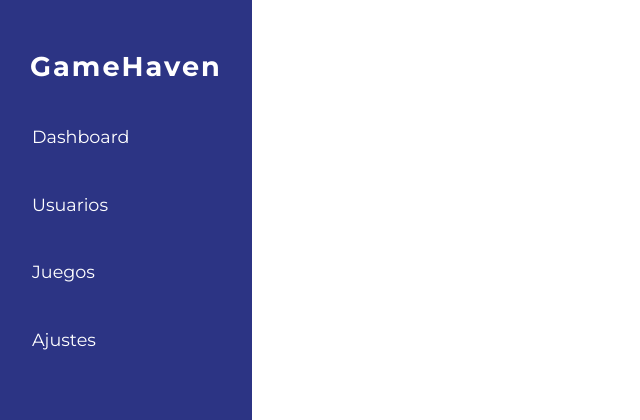
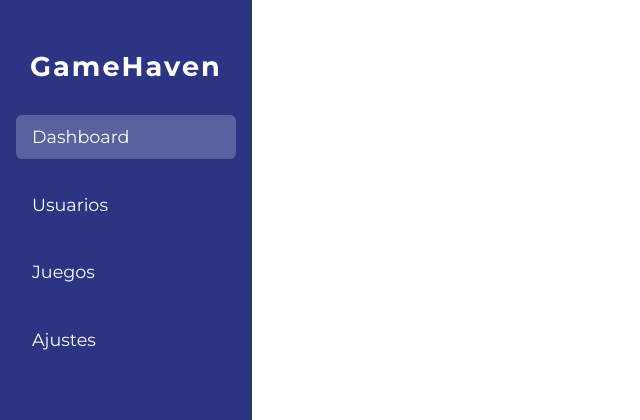
Before and after one commit to erreyesjoel/GameHaven, a Django app: page /dashboard in a window 1280 px wide. Shown: the top 420 px of the page, without its empty margins (0-640 px from the left). Run offline with Django 5.2, Linux system fonts and the light colour scheme; the visitor is signed in with stand-in values (Sample User, id 1).

Commit message:
active en el header, active en los links

```diff
--- a/backend/backend_django/backend/static/css/main.css
+++ b/backend/backend_django/backend/static/css/main.css
@@ -137,6 +137,12 @@ incluyendo el @import url de css */
   background: rgba(255, 255, 255, 0.12);
 }
 
+.nav-link.active {
+  background: rgba(255, 255, 255, 0.22);
+  color: #fff;
+  box-shadow: 0 2px 8px rgba(44, 52, 132, 0.1);
+}
+
 .usuario-acciones-container {
   margin-top: auto;
   width: 100%;
--- a/backend/backend_django/backend/templates/components/header/header.html
+++ b/backend/backend_django/backend/templates/components/header/header.html
@@ -4,8 +4,8 @@
 <header class="header-vertical">
     <h1>GameHaven</h1>
     <nav class="nav-vertical">
-        <a href="#" class="nav-link">Dashboard</a>
-        <a href="#" class="nav-link">Usuarios</a>
+        <a href="#" class="nav-link{% if active_page == 'dashboard' %} active{% endif %}">Dashboard</a>
+        <a href="#" class="nav-link{% if active_page == 'usuarios' %} active{% endif %}">Usuarios</a>
         <a href="#" class="nav-link">Juegos</a>
         <a href="#" class="nav-link">Ajustes</a>
     </nav>
--- a/backend/backend_django/backend/views.py
+++ b/backend/backend_django/backend/views.py
@@ -37,7 +37,7 @@ def admin_dashboard_template(request):
     # con esto, podriamos pasar datos al template, como el nombre del usuario o el email
     # en el html se accede con {{ user.username }} o {{ user.email }}
     # no hace falta pasar el user, porque django lo pasa automaticamente con el request y  por django contrib.auth.context_processors.auth
-    return render(request, 'admin/dashboardAdmin.html')
+    return render(request, 'admin/dashboardAdmin.html', {'active_page': 'dashboard'}) # pasar active_page para resaltar el link activo en el header
 
 # def para logout en django template
 @login_required(login_url='/')  # redirige al login si no está autenticado, por eso @login_required
```
Also changed, not shown: backend/backend_django/backend/static/scss/components/header/_header.scss (+7 -0 lines).
